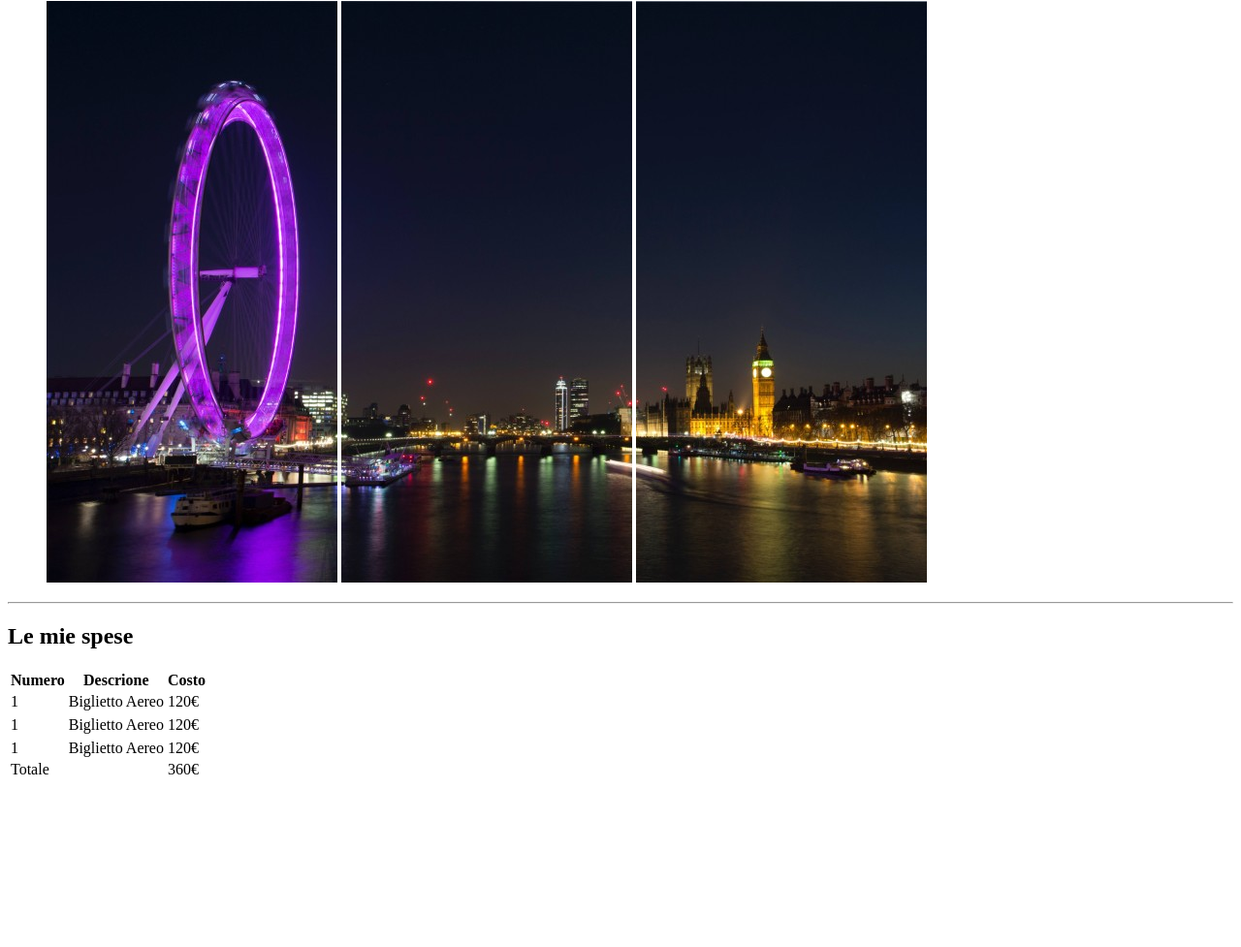
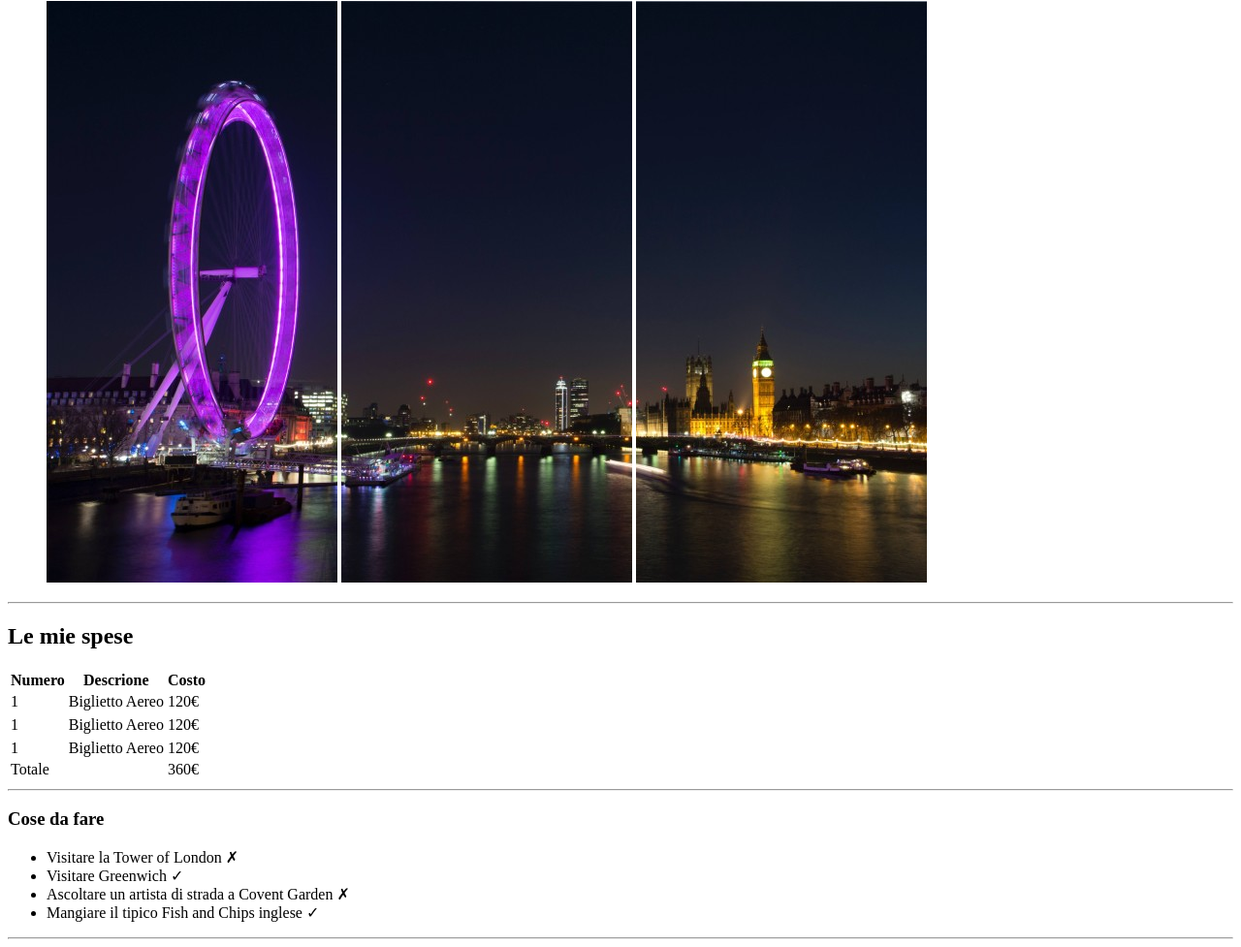
Before and after one commit to FrancescaRomagnoli/html-london-trip, a plain HTML site: page index.html in a window 1280 px wide. Shown: the part 79-1056 px from the top of the page at 97% size. Before the commit the page ends 893 px from the top, so only its background shows below. Drawn offline with Linux system fonts and the light colour scheme.

Commit message:
add sections

```diff
--- a/index.html
+++ b/index.html
@@ -16,6 +16,7 @@
         <hr>
     </header>
     <main>
+        <section>
             <h2>Le mie spese</h2>
             <table>
                 <thead>
@@ -50,6 +51,19 @@
                     </tr>
                 </tfoot>
             </table>
+            <hr>
+        </section>
+        <section>
+            <h3>Cose da fare</h3>
+            <ul>
+                <li>Visitare la Tower of London &cross;</li>
+                <li>Visitare Greenwich &check;</li>
+                <li>Ascoltare un artista di strada a Covent Garden &cross;</li>
+                <li>Mangiare il tipico Fish and Chips inglese &check;</li>
+            </ul>
+            <hr>
+        </section>
+
     </main>
     <footer>
 
```
Lines whose indentation alone changed are shown as unchanged.
